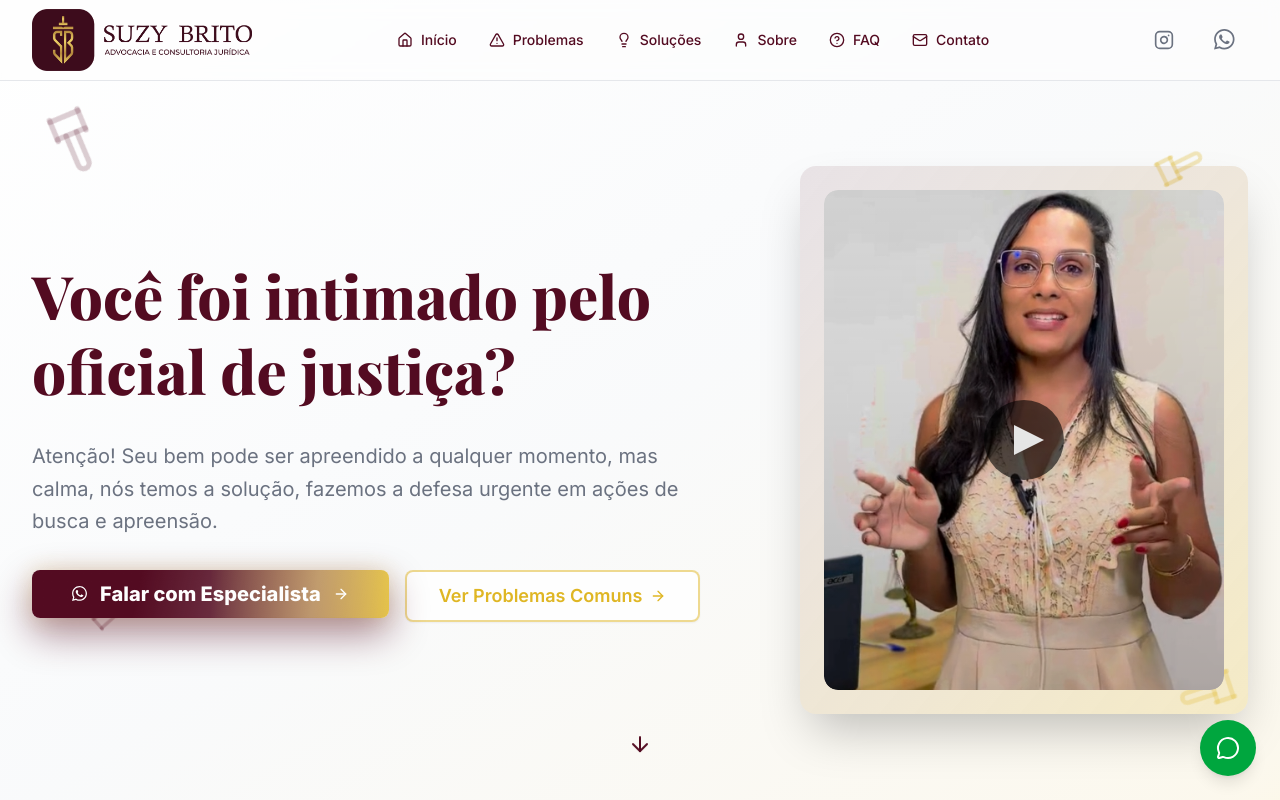
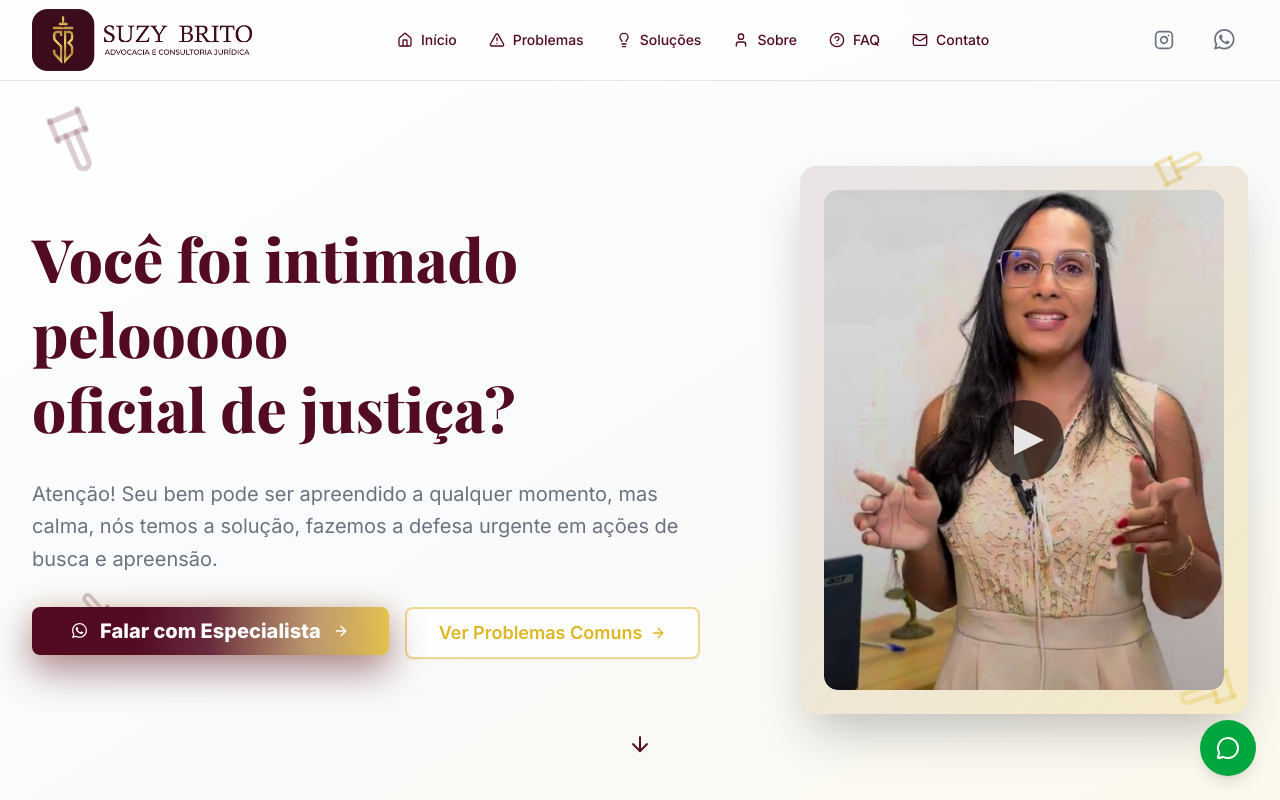
Before and after one commit to matheusqueiroz92/busca-e-apreensao-suzi-brito-advocacia, a Next.js app: page / in a window 1280 px wide. Shown: the top 800 px of the page. Built offline with nearby package versions, Linux system fonts and the light colour scheme; a web font is replaced by a local one.

Commit message:
modify hero section

```diff
--- a/src/components/Hero.tsx
+++ b/src/components/Hero.tsx
@@ -71,7 +71,7 @@ const Hero = () => {
           <div ref={leftContentRef} className="lg:col-span-3 space-y-8">
             {/* Title */}
             <h1 className="text-4xl lg:text-6xl font-serif font-extrabold text-primary leading-tight">
-              Você foi intimado pelo
+              Você foi intimado pelooooo
               <br /> oficial de justiça?
             </h1>
 
```
